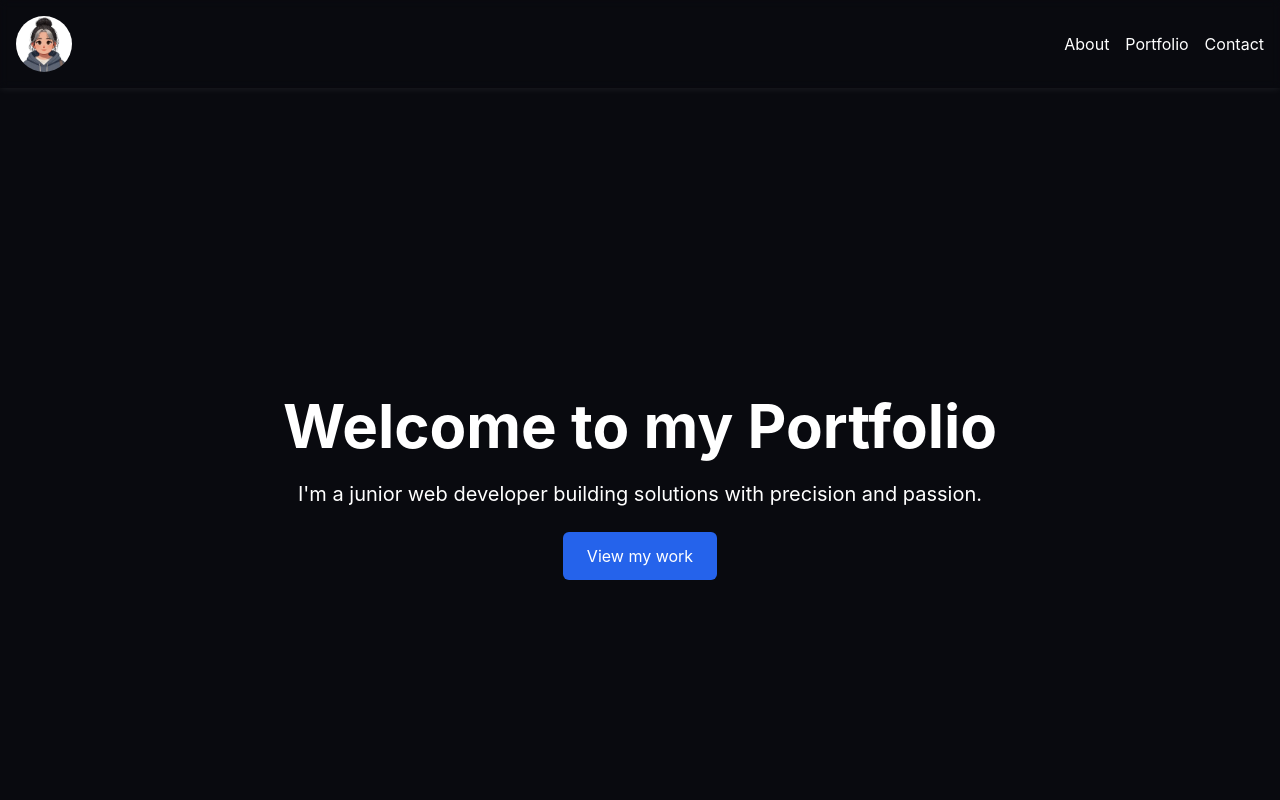
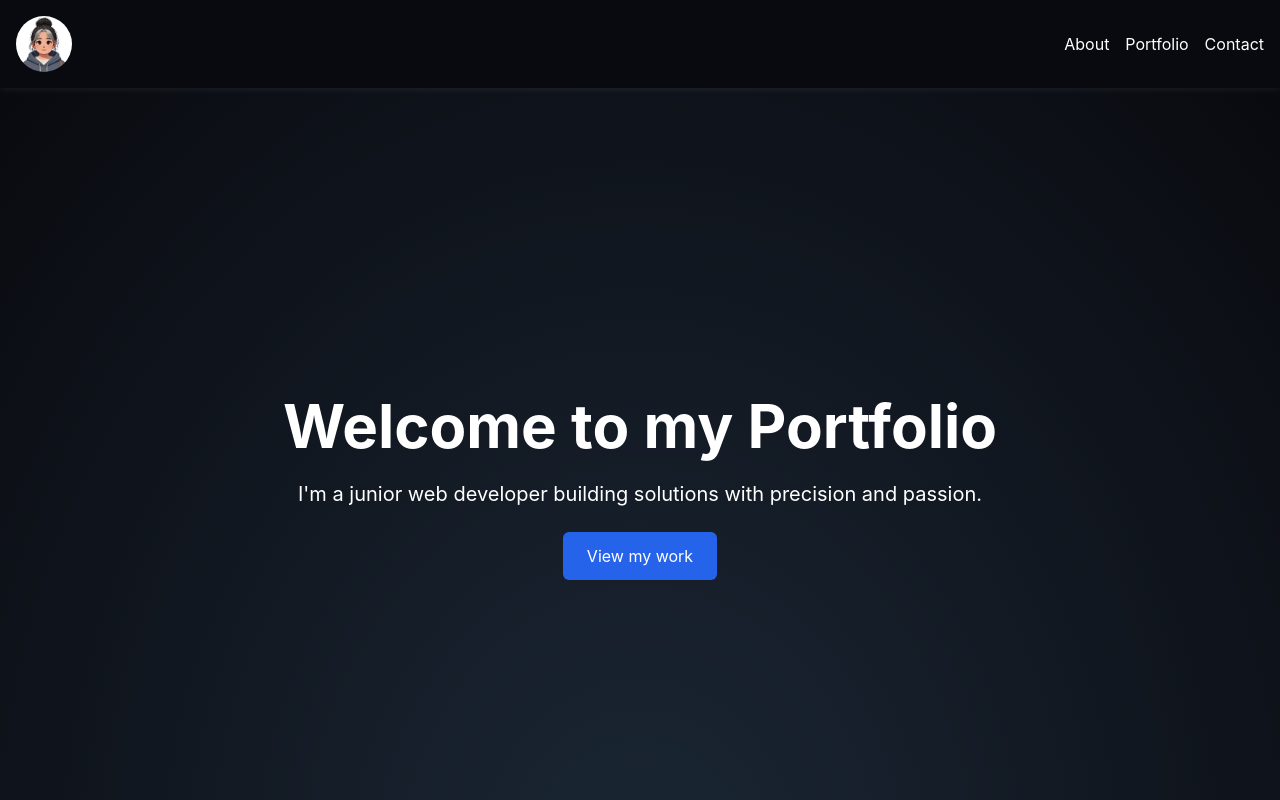
Before and after one commit to JaqiKal/code-cargo, a React (Create React App) app: page / in a window 1280 px wide. Shown: the top 800 px of the page. Built offline with nearby package versions, Linux system fonts and the light colour scheme.

Commit message:
style: Add custom utility class for hero gradient.
Included .bg-gradient-hero to fix gradient rendering issues.

Added a comment explaining why the @layer utilities override was needed.

```diff
--- a/src/index.css
+++ b/src/index.css
@@ -14,3 +14,14 @@ code {
 @tailwind base;
 @tailwind components;
 @tailwind utilities;
+
+@layer utilities {
+  .bg-gradient-hero {
+    background-image: radial-gradient(ellipse at bottom, #1b2735 0%, #090a0f 100%);
+  } /* Required as the gradient isn't generated properly via tailwind.config.js */
+}
+
+/* Tailwind CSS */
+@tailwind base;
+@tailwind components;
+@tailwind utilities;
--- a/tailwind.config.js
+++ b/tailwind.config.js
@@ -5,10 +5,14 @@ module.exports = {
   content: [
     "./src/**/*.{js,jsx,ts,tsx}", // React components
     "./public/**/*.html"          // HTML files in the public folder
+
   ],
   theme: {
     extend: {
       colors: {},
+      backgroundImage: {
+        'bg-gradient-hero':'radial-gradient(ellipse at bottom, #1B2735 0%, #090A0F 100%)',
+      },
       animation: {
         'tilt': 'tilt 0.5s ease-in-out infinite', // Custom animation for tilting
       },
```
Also changed, not shown: 1 other file (tests, documents, lock files or other folders).
